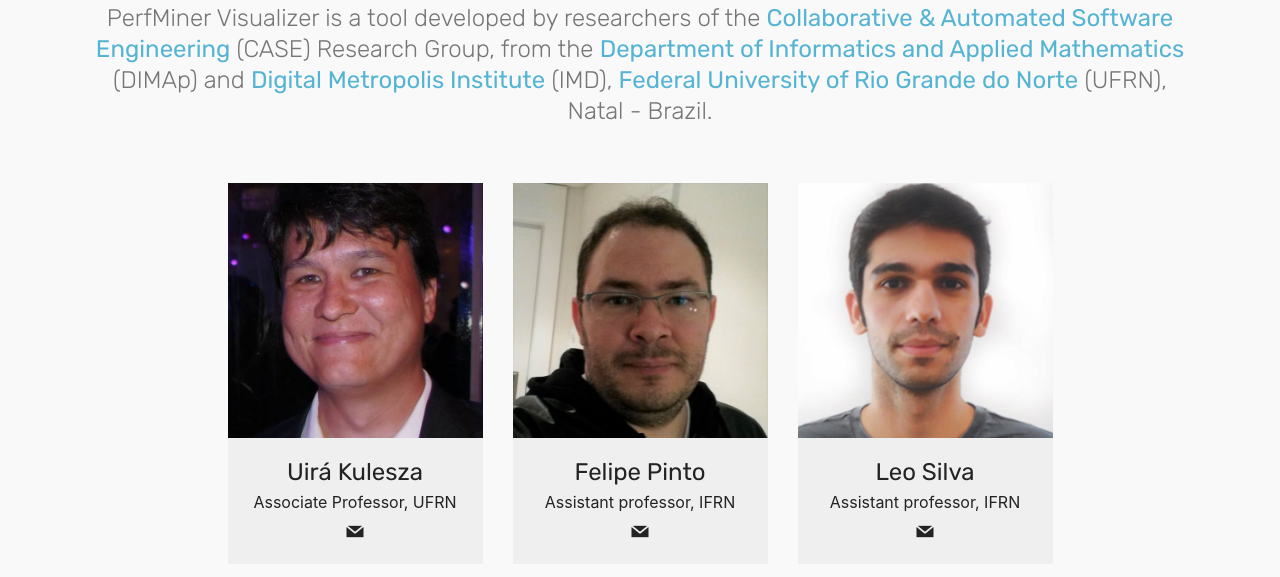
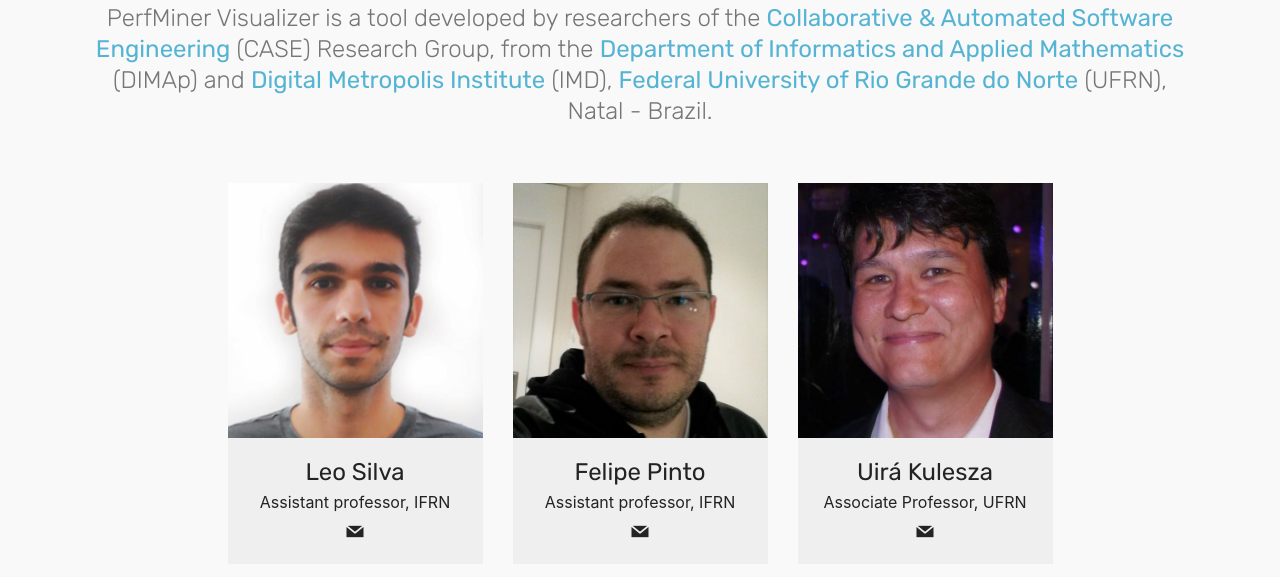
Before and after one commit to caseufrn/perfminervisualizer, a plain HTML site: page aboutus.html in a window 1280 px wide. Shown: the part 169-746 px from the top of the page. Drawn offline with Linux system fonts and the light colour scheme; files whose address does not match are found by name.

Commit message:
alteração na ordem dos pesquisadores

```diff
--- a/aboutus.html
+++ b/aboutus.html
@@ -69,27 +69,24 @@
 
         <div class="team-item col-lg-3 col-md-6">
               <div class="item-image">
-                    <img src="assets/images/uira.kulesza-600x600.jpg" alt="" title="" media-simple="true">
+                  <img src="assets/images/leo.silva-600x600.jpg" alt="" title="" media-simple="true">
               </div>
               <div class="item-caption py-3">
                   <div class="item-name px-2">
-                        <p class="mbr-fonts-style display-5">Uirá Kulesza</p>
+                      <p class="mbr-fonts-style display-5">Leo Silva</p>
                   </div>
                   <div class="item-role px-2">
-                        <p>Associate Professor, UFRN</p>
+                      <p>Assistant professor, IFRN<br></p>
                   </div>
                   <div class="item-social pt-2">
-                        <a href="mailto:uira@dimap.ufrn.br">
+                      <a href="mailto:leo.silva@ifrn.edu.br">
                           <span class="p-1 mbr-iconfont mbr-iconfont-social socicon-mail socicon" media-simple="true"></span>
-
-
-
-
-
                       </a>
                   </div>
               </div>
-            </div><div class="team-item col-lg-3 col-md-6">
+          </div>
+
+            <div class="team-item col-lg-3 col-md-6">
                 <div class="item-image">
                     <img src="assets/images/felipe.alves-600x600.jpg" alt="" title="" media-simple="true">
                 </div>
@@ -104,38 +101,31 @@
                     <div class="item-social pt-2">
                         <a href="mailto:felipe.pinto@ifrn.edu.br">
                             <span class="p-1 mbr-iconfont mbr-iconfont-social socicon-mail socicon" media-simple="true"></span>
-
-
-
-
-
                         </a>
                     </div>
                 </div>
-            </div><div class="team-item col-lg-3 col-md-6">
+            </div>
+
+            <div class="team-item col-lg-3 col-md-6">
                 <div class="item-image">
-                    <img src="assets/images/leo.silva-600x600.jpg" alt="" title="" media-simple="true">
+                    <img src="assets/images/uira.kulesza-600x600.jpg" alt="" title="" media-simple="true">
                 </div>
                 <div class="item-caption py-3">
                     <div class="item-name px-2">
-                        <p class="mbr-fonts-style display-5">
-                           Leo Silva</p>
+                        <p class="mbr-fonts-style display-5">Uirá Kulesza</p>
                     </div>
                     <div class="item-role px-2">
-                        <p>Assistant professor, IFRN<br></p>
+                        <p>Associate Professor, UFRN</p>
                     </div>
                     <div class="item-social pt-2">
-                        <a href="mailto:leo.silva@ifrn.edu.br">
+                        <a href="mailto:uira@dimap.ufrn.br">
                             <span class="p-1 mbr-iconfont mbr-iconfont-social socicon-mail socicon" media-simple="true"></span>
-
-
-
-
-
                         </a>
                     </div>
                 </div>
-            </div></div>
+            </div>
+
+          </div>
     </div>
 </section>
 
```
Lines whose indentation alone changed are shown as unchanged.
